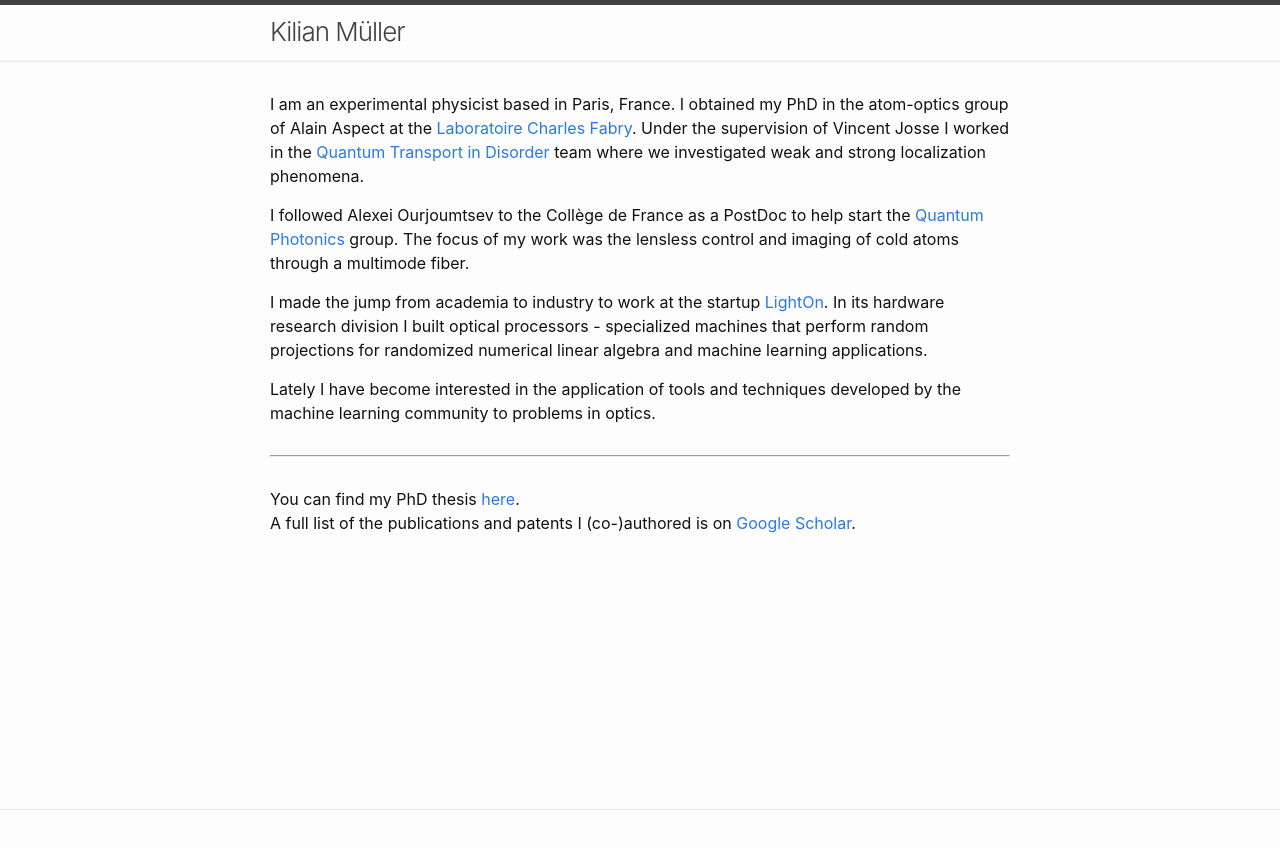
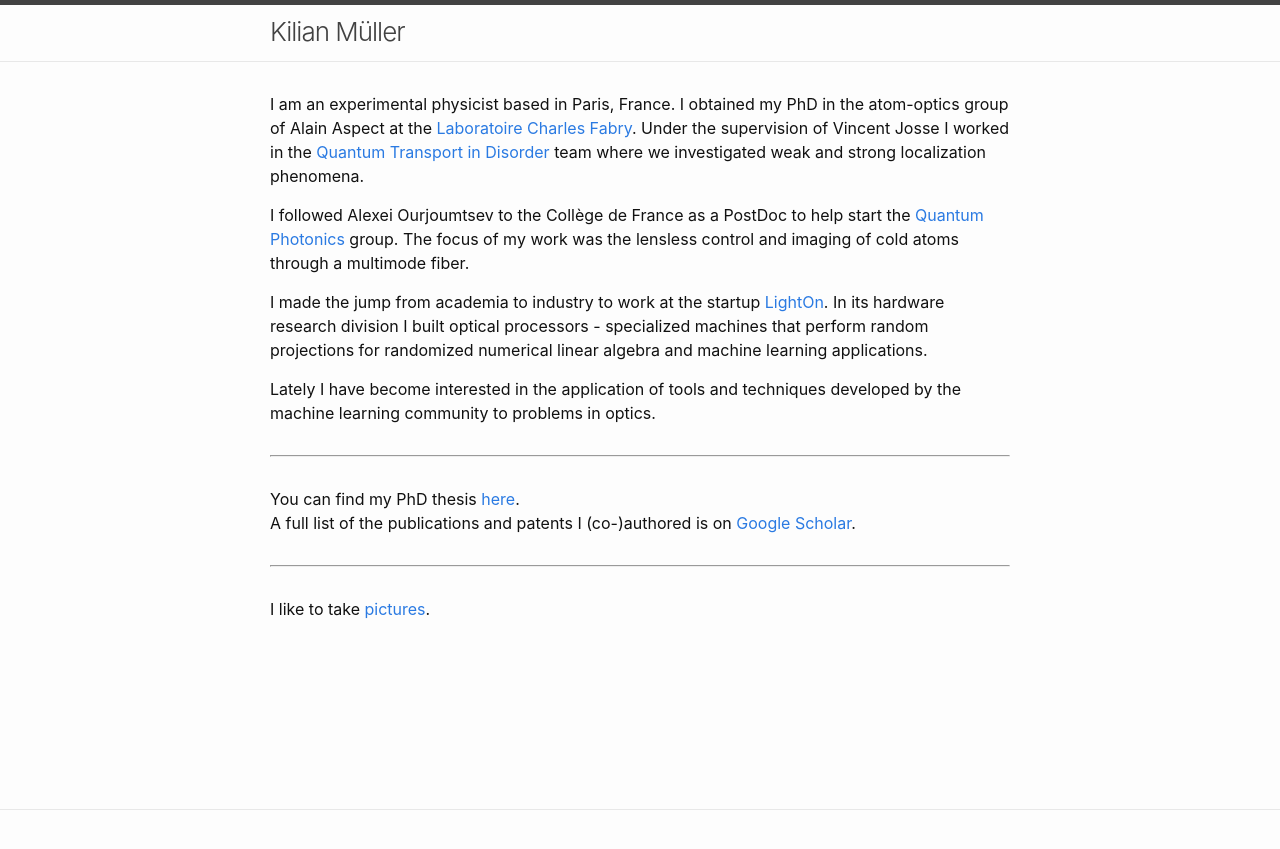
Before and after one commit to kilianmuller/kilianmuller.github.io, a Jekyll site: the page built from index.md, in a window 1280 px wide. Shown: the top 849 px of the page. Built offline with Jekyll 4.4.1, drawn with Linux system fonts in a browser that asks for light colours.

Commit message:
Add link to my photo website.

```diff
--- a/index.md
+++ b/index.md
@@ -20,3 +20,7 @@ Lately I have become interested in the application of tools and techniques devel
 
 You can find my PhD thesis [here](https://pastel.archives-ouvertes.fr/tel-01127067).
 A full list of the publications and patents I (co-)authored is on [Google Scholar](https://scholar.google.com/citations?user=OP_vsl4AAAAJ&hl=en&oi=ao).
+
+---
+
+I like to take [pictures](https://kilianmuller.myportfolio.com).
```
